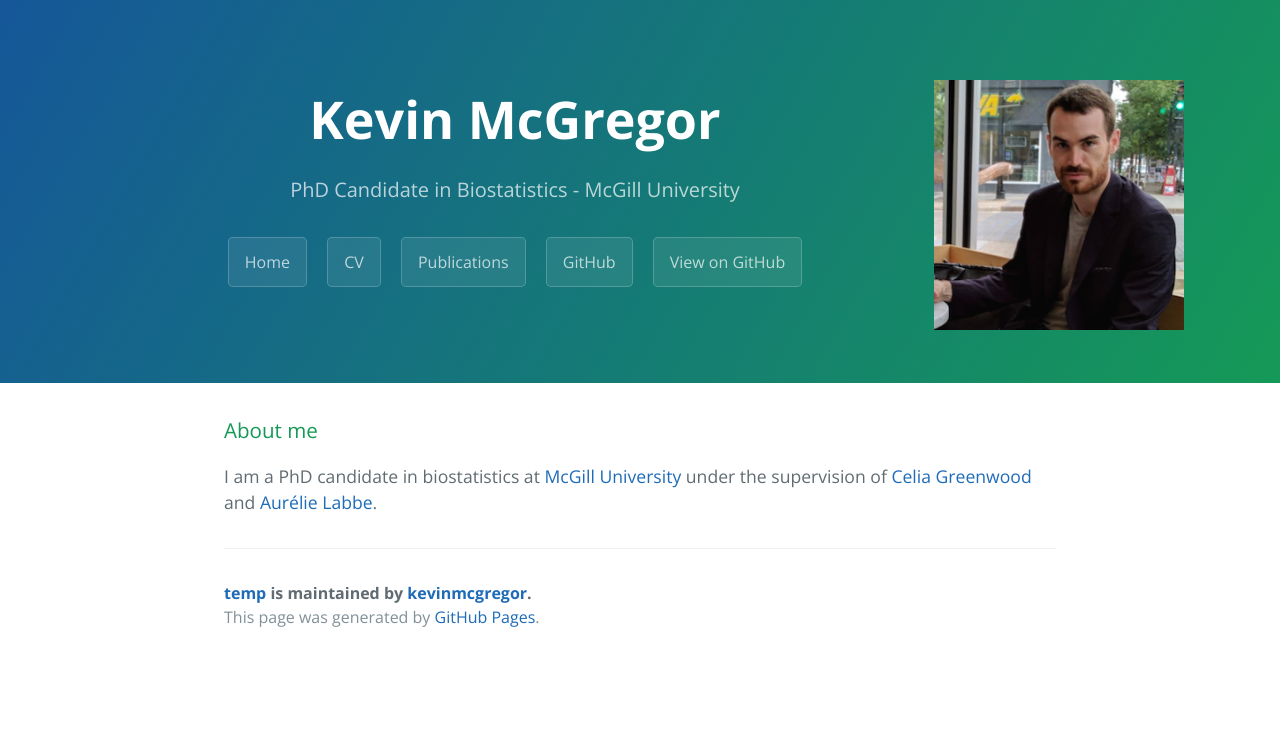
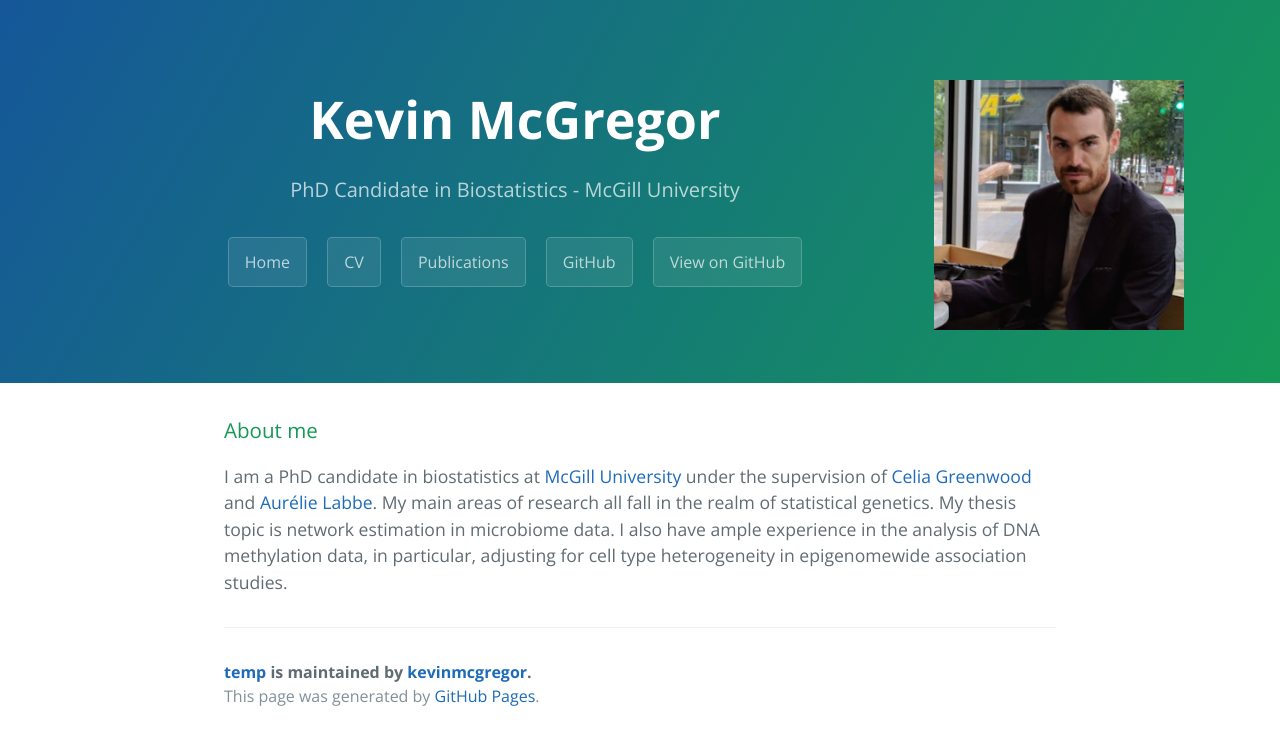
Before and after one commit to kevinmcgregor/temp, a Jekyll site: the page built from index.md, in a window 1280 px wide. Shown: the top 745 px of the page. Built offline with Jekyll 4.4.1, drawn with Linux system fonts in a browser that asks for light colours; our own code applies the rules of GitHub Pages for plain Markdown files.

Commit message:
updated bio

```diff
--- a/index.md
+++ b/index.md
@@ -4,12 +4,4 @@ layout: default
 
 ### About me
 
-I am a PhD candidate in biostatistics at [McGill University](https://www.mcgill.ca/epi-biostat-occh/academic-programs/grad/biostatistics) under the supervision of [Celia Greenwood](https://www.mcgill.ca/statisticalgenetics/people) and [Aurélie Labbe](http://www.hec.ca/en/profs/aurelie.labbe.html).
-
-
-
-
-<p>
-<p>
-<p>
-<p>
+I am a PhD candidate in biostatistics at [McGill University](https://www.mcgill.ca/epi-biostat-occh/academic-programs/grad/biostatistics) under the supervision of [Celia Greenwood](https://www.mcgill.ca/statisticalgenetics/people) and [Aurélie Labbe](http://www.hec.ca/en/profs/aurelie.labbe.html).  My main areas of research all fall in the realm of statistical genetics.  My thesis topic is network estimation in microbiome data.  I also have ample experience in the analysis of DNA methylation data, in particular, adjusting for cell type heterogeneity in epigenomewide association studies.
```
